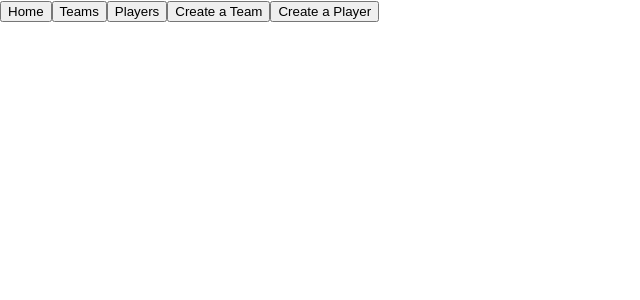
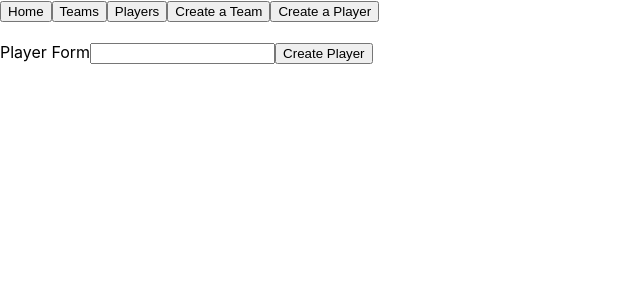
Before and after one commit to Jnorman2123/soccer-player-manager-project, a React (Create React App) app: page /players/new in a window 1280 px wide. Shown: the top 300 px of the page, without its empty margins (0-640 px from the left). Built offline with nearby package versions, Linux system fonts and the light colour scheme; no server answers.

Commit message:
added routes for new player and edit player forms

```diff
--- a/src/actions/players/playerActions.js
+++ b/src/actions/players/playerActions.js
@@ -63,7 +63,7 @@ export function editPlayer(player, id) {
 
 export function deletePlayer(id) {
     return (dispatch) => {
-        dispatch({type: 'START_PLAYER_TEAM_REQUEST'})
+        dispatch({type: 'START_DELETE_PLAYER_REQUEST'})
         return fetch(`http://localhost:3001/players/${id}`, {
             method: 'DELETE',
         })
--- a/src/routes.js
+++ b/src/routes.js
@@ -8,6 +8,8 @@ import NavBar from './components/nav/NavBar'
 import Home from './components/home/Home'
 import TeamForm from './components/teams/TeamForm'
 import EditTeamForm from './components/teams/EditTeamForm'
+import PlayerForm from './components/players/PlayerForm'
+// import EditPlayerForm from './components/players/EditPlayerForm'
 
 const routes = (
     <div>
@@ -17,9 +19,11 @@ const routes = (
             <Route exact path='/teams' component={TeamsContainer} />
             <Route exact path='/players' component={PlayersContainer} />
             <Route exact path='/teams/new' component={TeamForm} />
+            <Route exact path='/players/new' component={PlayerForm} />
             <Route exact path='/teams/:teamID' component={TeamContainer} />
             <Route exact path='/players/:playerID' component={PlayerContainer} />
             <Route exact path='/teams/:teamID/edit' component={EditTeamForm} />
+            {/* <Route exact path='/players/:playerID/edit' component={EditPlayerForm} /> */}
         </Switch>
     </div>
 )
```
